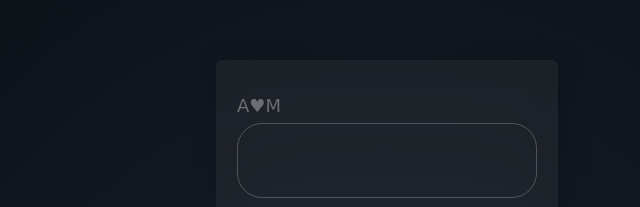
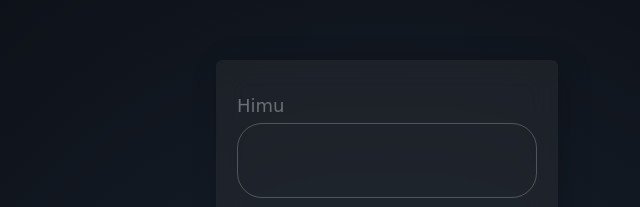
Before and after one commit to arrahmanbd/HTML5-Calculator, a plain HTML site: page index.html in a window 1280 px wide. Shown: the part 107-314 px from the top of the page, 253-893 px from the left. Drawn offline with Linux system fonts and the light colour scheme; a web font is replaced by a local one.

Commit message:
Update index.html

```diff
--- a/index.html
+++ b/index.html
@@ -16,7 +16,7 @@
 <body>
 
     <form action="" name="calc" class="calc">
-        <span class="ar">A♥M </span>
+        <span class="ar">Himu </span>
         <input type="text" name="val" class="value" readonly>
         <span class="num clear">CLEAN</span>
         <span class="num divyd">/</span>
```
